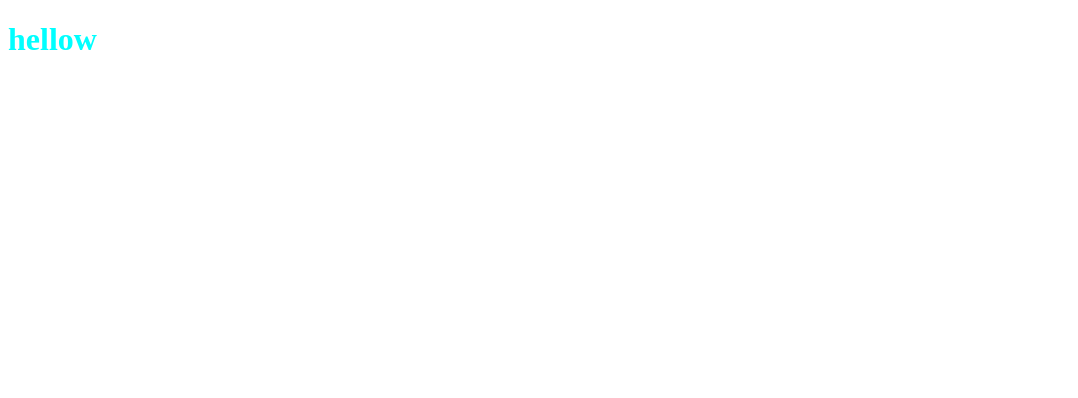
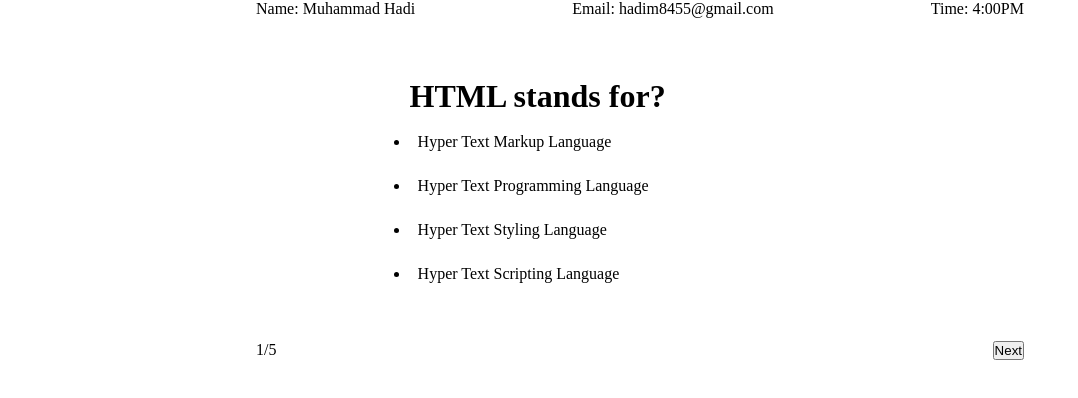
Before and after one commit to hadim8455/Quiz-App, a plain HTML site: page index.html in a window 1280 px wide. Shown: the whole page, without its empty margins (0-1078 px from the left). Drawn offline with Linux system fonts and the light colour scheme.

Commit message:
Quiz App UI Complete Functionality Pending

```diff
--- a/app.js
+++ b/app.js
@@ -1 +1,87 @@
-alert()
+const quizQuestions = [
+
+{
+        id: 1,
+        question: "HTML stands for?",
+        options: {
+            a: "Hyper Text Markup Language",
+            b: "Hyper Text Programming Language",
+            c: "Hyper Text Styling Language",
+            d: "Hyper Text Scripting Language"
+        },
+        answer: "Hyper Text Markup Language"
+    },
+    {
+        id: 2,
+        question: "Which language is used for styling web pages?",
+        options: {
+            a: "HTML",
+            b: "CSS",
+            c: "JavaScript",
+            d: "PHP"
+        },
+        answer: "CSS"
+    },
+    {
+        id: 3,
+        question: "Which of these is a JavaScript framework?",
+        options: {
+            a: "Django",
+            b: "React",
+            c: "Laravel",
+            d: "Bootstrap"
+        },
+        answer: "React"
+    },
+    {
+        id: 4,
+        question: "Which tag is used to define a hyperlink in HTML?",
+        options: {
+            a: "link",
+            b: "a",
+            c: "href",
+            d: "url"
+        },
+        answer: "a"
+    },
+    {
+        id: 5,
+        question: "Which company developed JavaScript?",
+        options: {
+            a: "Microsoft",
+            b: "Netscape",
+            c: "Oracle",
+            d: "Sun Microsystems"
+        },
+        answer: "Netscape"
+    },
+
+]
+
+let indexNumber = 0;
+const count = document.getElementById("count")
+count.innerHTML = `<p>${indexNumber + 1}/${quizQuestions.length}</p>`
+
+
+
+function renterUI(){
+    const question = document.getElementById("question")
+    const options = document.getElementById("options")
+
+    question.innerHTML = quizQuestions[indexNumber].question
+    const optionsList = quizQuestions[indexNumber].options
+    console.log(optionsList)
+    options.innerHTML = ""
+
+    for(var key in optionsList){
+        console.log("loop", optionsList[key])
+        options.innerHTML += `<li>${optionsList[key]}</li>`
+    }
+}
+function nextQues(){
+
+    indexNumber++
+    renterUI()
+    count.innerHTML = `<p>${indexNumber + 1}/${quizQuestions.length}</p>`
+
+}
--- a/index.html
+++ b/index.html
@@ -6,8 +6,72 @@
     <title>Document</title>
     <link rel="stylesheet" href="style.css">
 </head>
-<body>
-    <h1>hellow</h1>
+<body onload="renterUI()">
+
+    <div class="quizContainer">
+
+        <!-- header -->
+        <div class="quizHeader">
+
+            <div>
+                <p>Name: Muhammad Hadi</p>
+            </div>
+
+            <div>
+                <p>Email: hadim8455@gmail.com</p>
+            </div>
+
+            <div>
+                <p>Time: 4:00PM</p>
+            </div>
+
+        </div>
+
+        <!-- Body -->
+
+        <div class="quizBody">
+
+            <div>
+
+                <h1 id="question">Q1: HTML stands for?</h1>
+                <ul id="options">
+                    <!-- <li>Hyper Text Markup Language</li>
+                    <li>Hyper Text Programming Language</li>
+                    <li>Hyper Text Style Language</li>
+                    <li>Hyper Text Scripting Language</li> -->
+                </ul>
+
+            </div>
+
+        </div>
+
+        <!-- Footer -->
+
+        <div class="quizFooter">
+
+            <div>
+                <p id="count">1/5</p>
+            </div>
+
+            <div>
+                <button onclick="nextQues()">Next</button>
+            </div>
+
+        </div>
+
+
+
+    </div>
+
+
+
+
+
+
+
+
+
+
 </body>
 <script src="app.js"></script>
 </html>
--- a/style.css
+++ b/style.css
@@ -1,3 +1,36 @@
-h1{
-    color: aqua;
+*{
+    padding: 0px;
+    margin: 0px;
+    box-sizing: border-box;
 }
+.quizContainer{
+    /* border: 2px solid lightblue; */
+    width: 60%;
+    margin: 0px auto;
+    height: 300px;
+}
+
+.quizHeader{
+    display: flex;
+    justify-content: space-between;
+    align-items: center;
+}
+
+.quizBody{
+    width: 60%;
+    margin: 50px auto;
+    padding-top: 10px ;
+}
+.quizFooter{
+    display: flex;
+    justify-content: space-between;
+}
+li{
+    margin-top: 10px;
+    padding: 8px;
+    cursor: pointer;
+}
+li:hover{
+    transform: scale(1.05);
+    transition: all 0.3s ease;
+}
```
